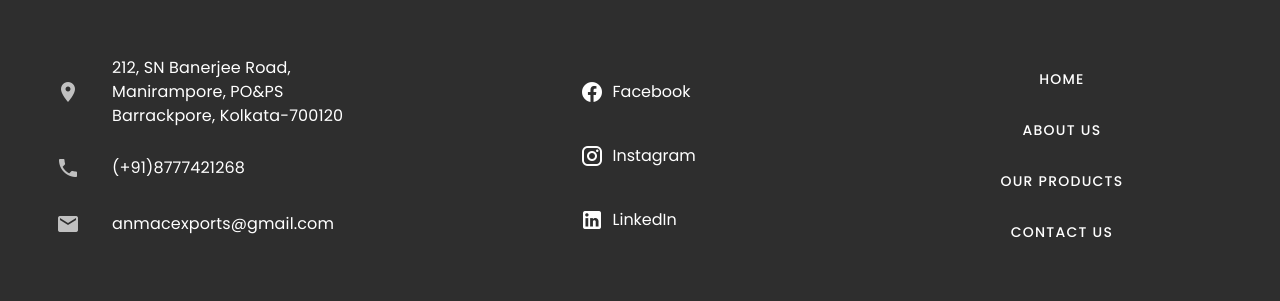
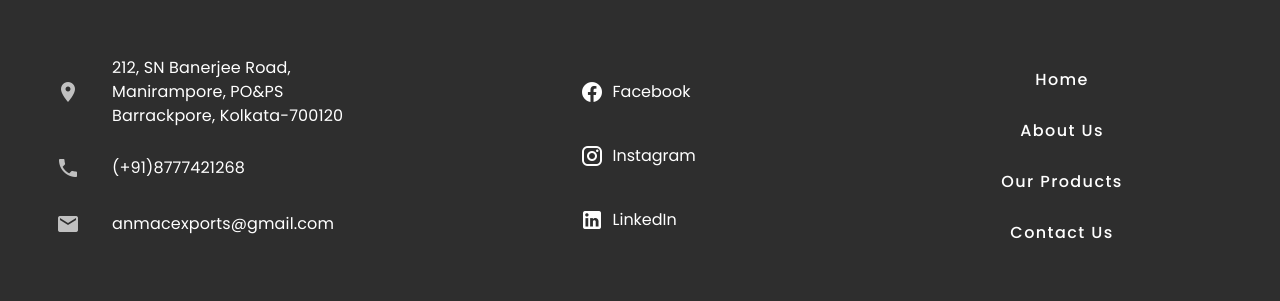
Before and after one commit to BitanNag/anmac-exports, a Vue app: page / in a window 1280 px wide. Shown: the part 3377-3678 px from the top of the page. Built offline with nearby package versions, Linux system fonts and the light colour scheme; a web font is replaced by a local one.

Commit message:
style(info-section): Normalize text case on navigation buttons

```diff
--- a/src/components/InfoSection.vue
+++ b/src/components/InfoSection.vue
@@ -94,6 +94,11 @@ import { scrollToElement } from '@/utils/uiUtils';
 	gap: 15px;
 }
 
+.page-links-col :deep(.v-btn) {
+	text-transform: none;
+	font-size: 16px;
+}
+
 @media (max-width: 991px) {
 	.social-links-col {
 		flex-direction: row;
```
